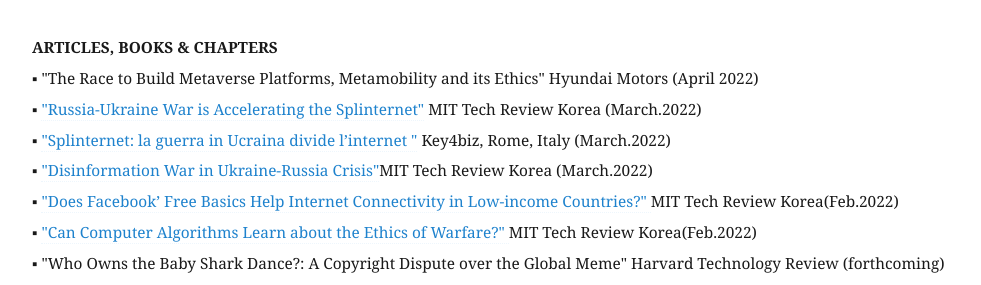
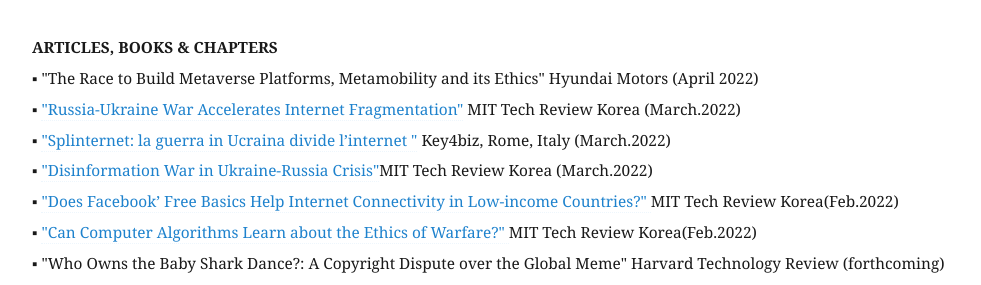
Before and after one commit to eunchangchoi/eunchangchoi.github.io, a Jekyll site: the page built from index.md, in a window 1280 px wide and 900 px high, scrolled down 1743 px. Shown: the part 161-446 px from the top of the window, without its empty margins (68-1049 px from the left). Built offline with Jekyll 4.4.1, drawn with Linux system fonts in a browser that asks for light colours.

Commit message:
Update index.md

```diff
--- a/index.md
+++ b/index.md
@@ -34,7 +34,7 @@
 <br>
  <strong> ARTICLES, BOOKS & CHAPTERS </strong> <br>
 ▪ "The Race to Build Metaverse Platforms, Metamobility and its Ethics" Hyundai Motors (April 2022)<br>
-▪ <a href="https://www.technologyreview.kr/%ec%9a%b0%ed%81%ac%eb%9d%bc%ec%9d%b4%eb%82%98-%ec%a0%84%ec%9f%81%ec%9d%b4-%eb%b6%88%eb%9f%ac%ec%98%a8-%ec%8a%a4%ed%94%8c%eb%a6%b0%ed%84%b0%eb%84%b7/">"Russia-Ukraine War is Accelerating the Splinternet"</a> MIT Tech Review Korea (March.2022)<br>
+▪ <a href="https://www.technologyreview.kr/%ec%9a%b0%ed%81%ac%eb%9d%bc%ec%9d%b4%eb%82%98-%ec%a0%84%ec%9f%81%ec%9d%b4-%eb%b6%88%eb%9f%ac%ec%98%a8-%ec%8a%a4%ed%94%8c%eb%a6%b0%ed%84%b0%eb%84%b7/">"Russia-Ukraine War Accelerates Internet Fragmentation"</a> MIT Tech Review Korea (March.2022)<br>
 ▪ <a href="https://www.key4biz.it/splinternet-la-guerra-in-ucraina-divide-linternet/396648/"> "Splinternet: la guerra in Ucraina divide l’internet "</a> Key4biz, Rome, Italy (March.2022)<br>
 ▪  <a href="https://www.technologyreview.kr/%ec%9a%b0%ed%81%ac%eb%9d%bc%ec%9d%b4%eb%82%98-%ec%a0%84%ec%9f%81%ec%9d%98-%ec%9d%b4%eb%a9%b4-%ec%84%9c%eb%b0%a9%ea%b3%bc-%eb%9f%ac%ec%8b%9c%ec%95%84%ec%9d%98-%ed%97%88%ec%9c%84-%ec%a0%95%eb%b3%b4/">"Disinformation War in Ukraine-Russia Crisis"</a>MIT Tech Review Korea (March.2022)<br>
 ▪ <a href="https://www.technologyreview.kr/%ed%8e%98%ec%9d%b4%ec%8a%a4%eb%b6%81%ec%9d%80-%ec%a0%80%ec%86%8c%eb%93%9d-%ea%b5%ad%ea%b0%80%eb%93%a4%ec%9d%98-%ec%9d%b8%ed%84%b0%eb%84%b7-%ec%a0%91%ec%86%8d%ec%9d%84-%eb%8f%95%ea%b3%a0-%ec%9e%88/">"Does Facebook’ Free Basics Help Internet Connectivity in Low-income Countries?" </a> MIT Tech Review Korea(Feb.2022)<br>
```
